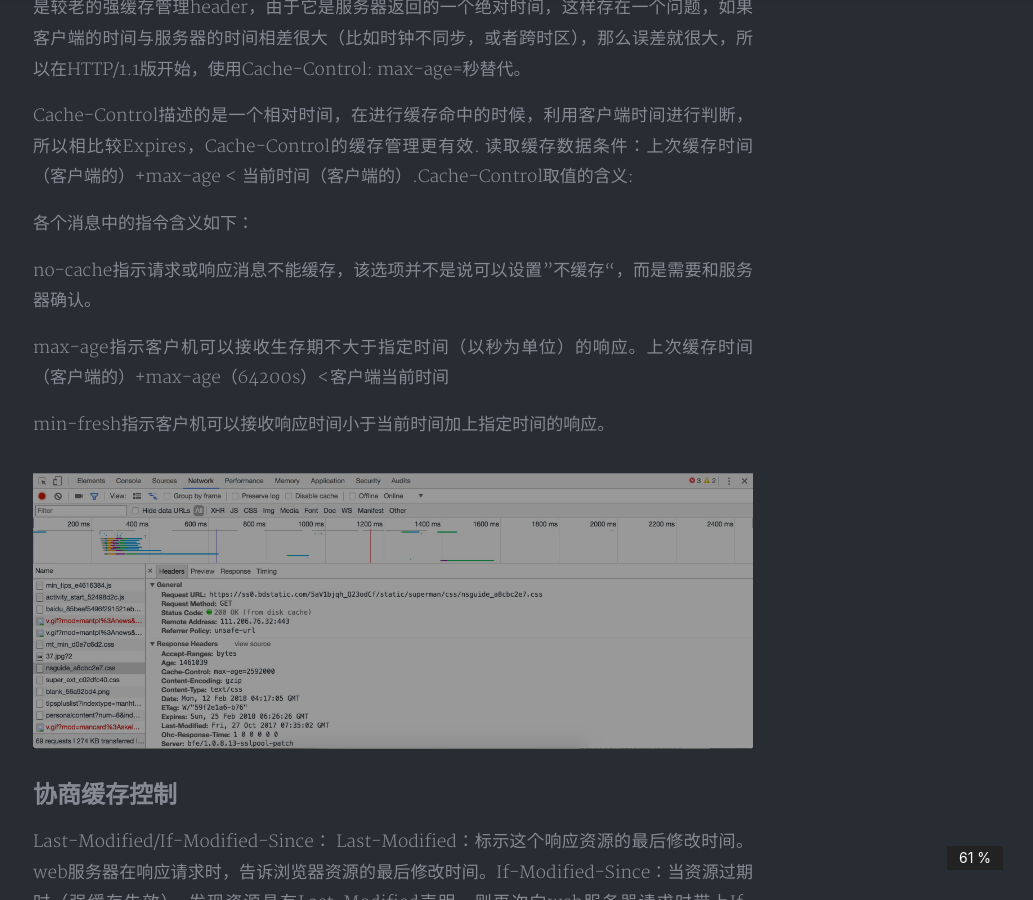
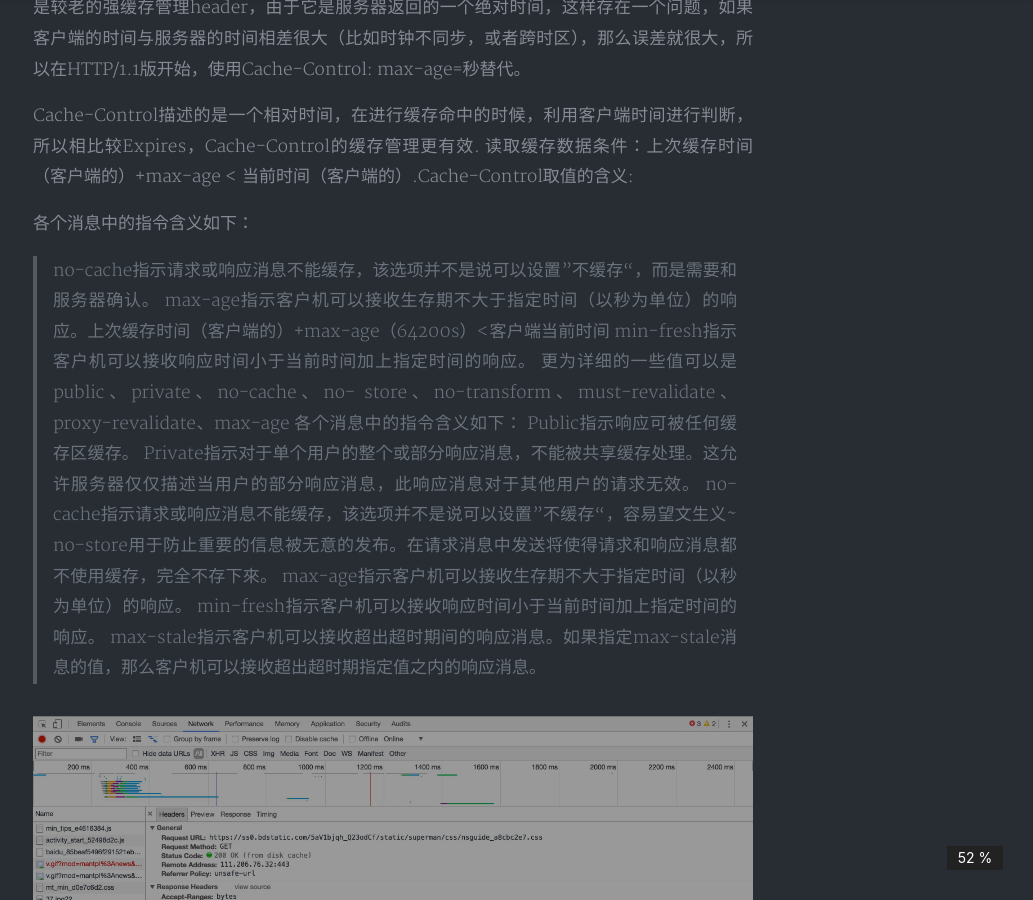
Before and after one commit to BinaryCaptain/BinaryCaptain.github.io, a Jekyll site: the page built from _posts/2017-05-06-cache-introduce.md, in a window 1280 px wide and 900 px high, scrolled down 1609 px. Shown: the whole window, without its empty margins (247-1280 px from the left). Built offline with Jekyll 4.4.1, drawn with Linux system fonts in a browser that asks for light colours; nearby versions of some CDN libraries; comment, search, counter and statistics services are not loaded; a style sheet for code colours, icons or effects is not loaded; some of the changed text lies outside the part shown.

Commit message:
测试代码7

````diff
--- a/_posts/2017-05-06-cache-introduce.md
+++ b/_posts/2017-05-06-cache-introduce.md
@@ -42,11 +42,18 @@
 
 各个消息中的指令含义如下：
 
-no-cache指示请求或响应消息不能缓存，该选项并不是说可以设置”不缓存“，而是需要和服务器确认。
-
+>no-cache指示请求或响应消息不能缓存，该选项并不是说可以设置”不缓存“，而是需要和服务器确认。
 max-age指示客户机可以接收生存期不大于指定时间（以秒为单位）的响应。上次缓存时间（客户端的）+max-age（64200s）<客户端当前时间
-
 min-fresh指示客户机可以接收响应时间小于当前时间加上指定时间的响应。
+更为详细的一些值可以是public、private、no-cache、no- store、no-transform、must-revalidate、proxy-revalidate、max-age
+各个消息中的指令含义如下：
+Public指示响应可被任何缓存区缓存。
+Private指示对于单个用户的整个或部分响应消息，不能被共享缓存处理。这允许服务器仅仅描述当用户的部分响应消息，此响应消息对于其他用户的请求无效。
+no-cache指示请求或响应消息不能缓存，该选项并不是说可以设置”不缓存“，容易望文生义~
+no-store用于防止重要的信息被无意的发布。在请求消息中发送将使得请求和响应消息都不使用缓存，完全不存下來。
+max-age指示客户机可以接收生存期不大于指定时间（以秒为单位）的响应。
+min-fresh指示客户机可以接收响应时间小于当前时间加上指定时间的响应。
+max-stale指示客户机可以接收超出超时期间的响应消息。如果指定max-stale消息的值，那么客户机可以接收超出超时期指定值之内的响应消息。
 
 ![图片描述](https://binarycaptain.github.io/assets/img/cache.png)
 
@@ -67,24 +74,14 @@
 Expires < Cache:max-age
 Last-Modified < ETag
 
+## 用户行为与缓存
+
+浏览器缓存行为还有用户的行为有关，如果大家对 强制刷新（Ctrl + F5） 还有印象的话应该能立刻明白我的意思~
+
+![图片描述](https://binarycaptain.github.io/assets/img/cache-1.png)
+
 ## CDN
 
 >CDN的全称是Content Delivery Network，即内容分发网络。通过在网络各处放置节点服务器所构成的在现有的互联网基础之上的一层智能虚拟网络，CDN系统能够实时地根据网络流量和各节点的连接、负载状况以及到用户的距离和响应时间等综合信息将用户的请求重新导向离用户最近的服务节点上。其目的是使用户可就近取得所需内容，解决 Internet网络拥挤的状况，提高用户访问网站的响应速度。
 
-
- ```html
- <!DOCTYPE html>
- <html>
- <head>
-     <title></title>
- </head>
- <body>
-     <div>测试代码</div>
- </body>
- </html>
- ```
-
- ```css
-    p { color: red }
- ```
 CDN是一个经策略性部署的整体系统，包括分布式存储、负载均衡、网络请求的重定向和内容管理4个要件，而内容管理和全局的网络流量管理（Traffic Management）是CDN的核心所在。通过用户就近性和服务器负载的判断，CDN确保内容以一种极为高效的方式为用户的请求提供服务。
````
Also changed, not shown: assets/img/cache-1.png (added).
